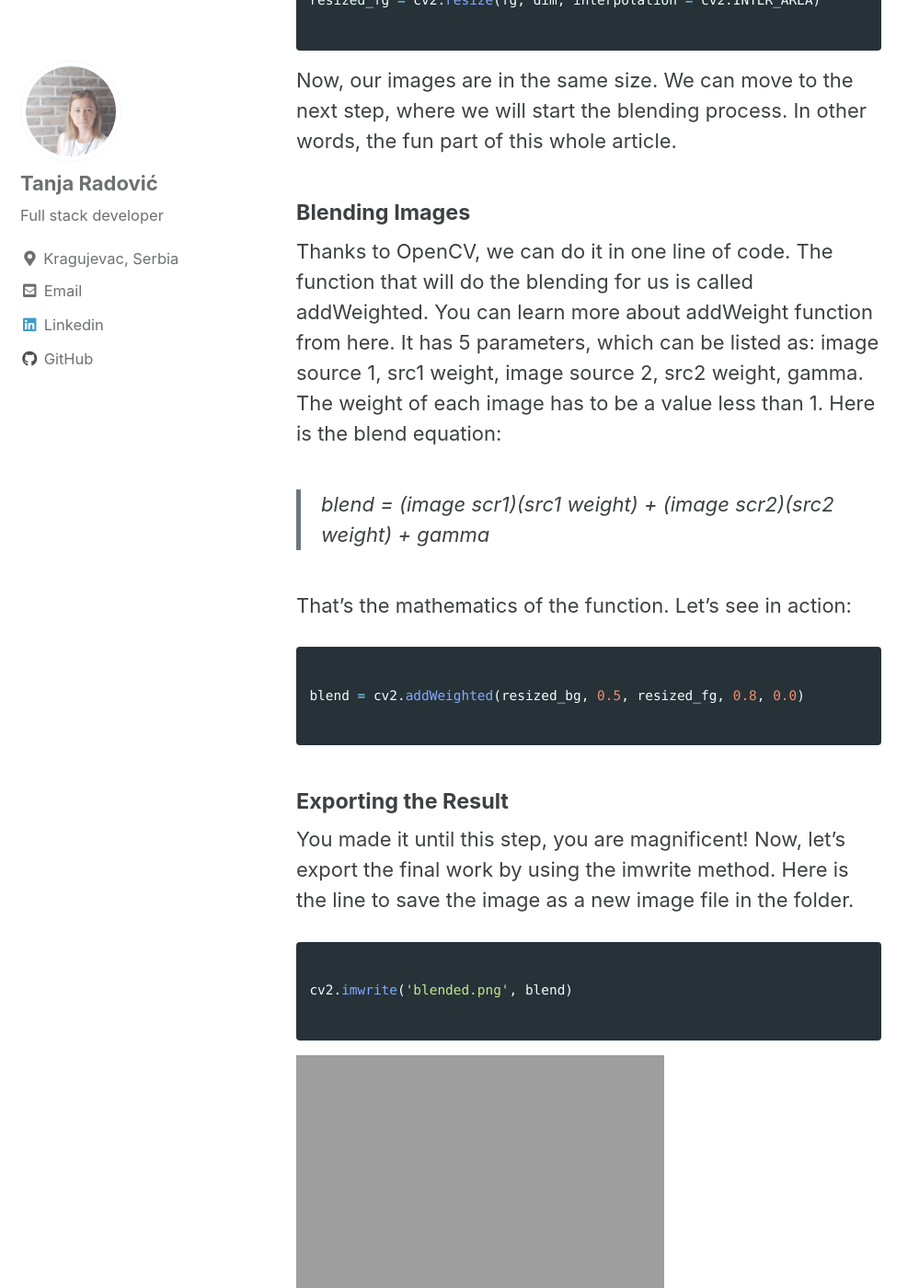
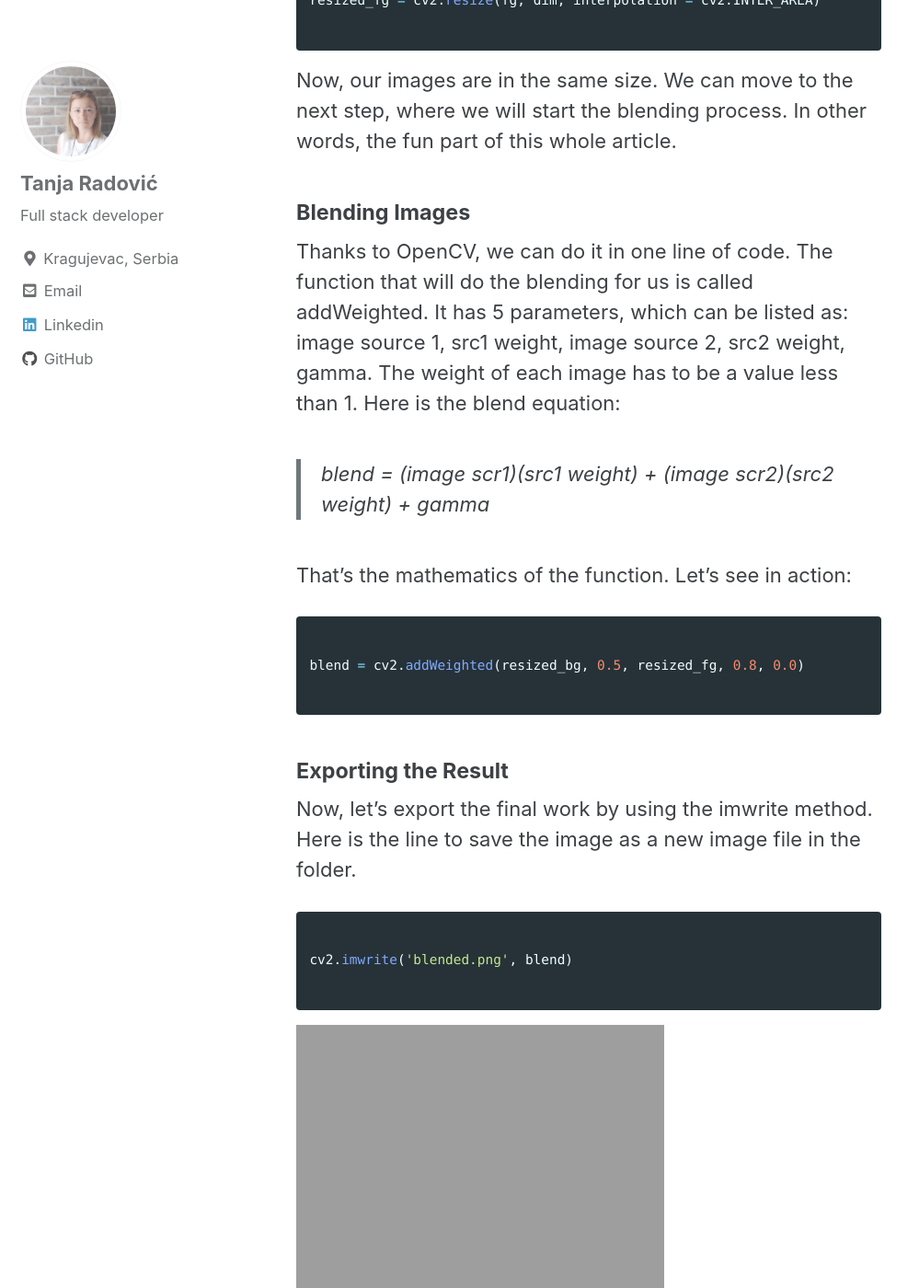
Before and after one commit to tradovic/blog, a Jekyll site: the page built from _posts/2021-01-04-blending-two-images-using-opencv.md, in a window 1280 px wide and 1400 px high, scrolled down 2827 px. Shown: the whole window at 92% size, without its empty margins (0-999 px from the left). Built offline with Jekyll 4.4.1, drawn with Linux system fonts in a browser that asks for light colours; cached includes are drawn as plain includes.

Commit message:
Update 2021-01-04-blending-two-images-using-opencv.md

````diff
--- a/_posts/2021-01-04-blending-two-images-using-opencv.md
+++ b/_posts/2021-01-04-blending-two-images-using-opencv.md
@@ -38,7 +38,7 @@ Now, our images are in the same size. We can move to the next step, where we wil
 
 #### Blending Images
 
-Thanks to OpenCV, we can do it in one line of code. The function that will do the blending for us is called addWeighted. You can learn more about addWeight function from here. It has 5 parameters, which can be listed as: image source 1, src1 weight, image source 2, src2 weight, gamma. The weight of each image has to be a value less than 1. Here is the blend equation:
+Thanks to OpenCV, we can do it in one line of code. The function that will do the blending for us is called addWeighted. It has 5 parameters, which can be listed as: image source 1, src1 weight, image source 2, src2 weight, gamma. The weight of each image has to be a value less than 1. Here is the blend equation:
 
 > blend = (image scr1)*(src1 weight) + (image scr2)*(src2 weight) + gamma
 
@@ -53,7 +53,7 @@ blend = cv2.addWeighted(resized_bg, 0.5, resized_fg, 0.8, 0.0)
 
 #### Exporting the Result
 
-You made it until this step, you are magnificent! Now, let’s export the final work by using the imwrite method. Here is the line to save the image as a new image file in the folder.
+Now, let’s export the final work by using the imwrite method. Here is the line to save the image as a new image file in the folder.
 
 
 ```python
````
